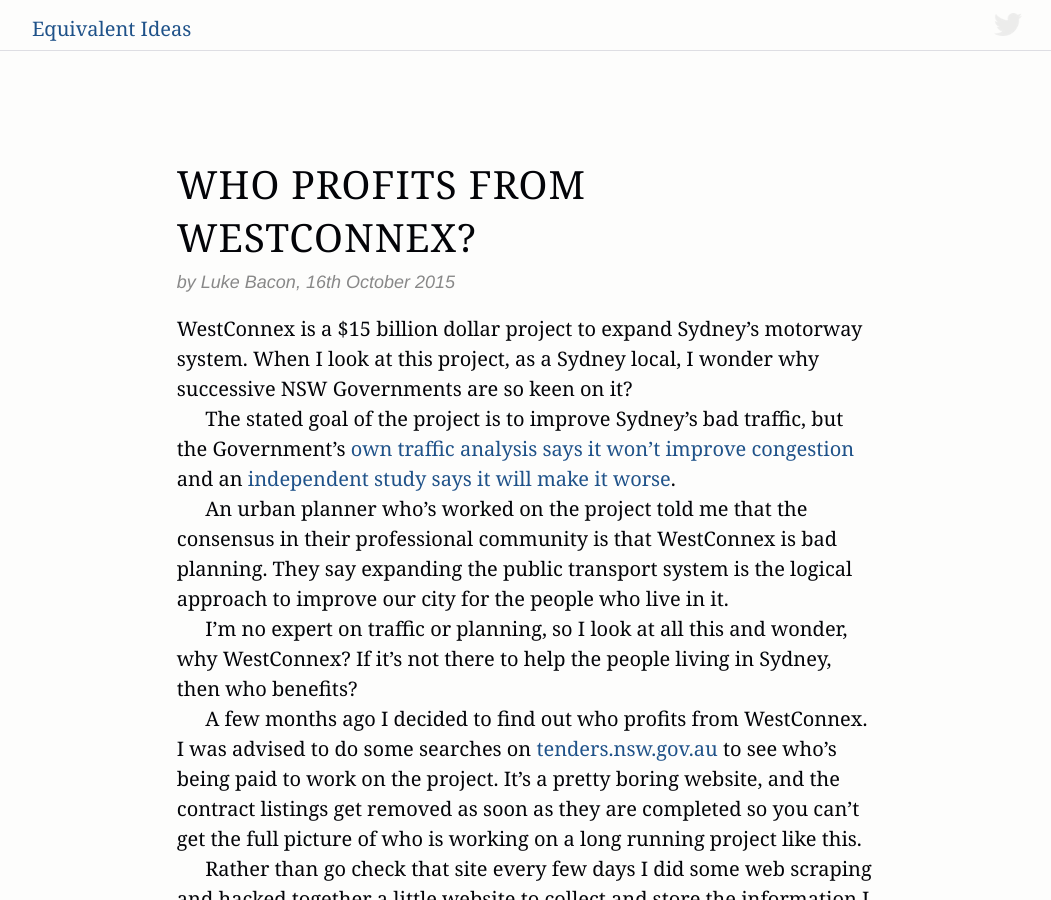
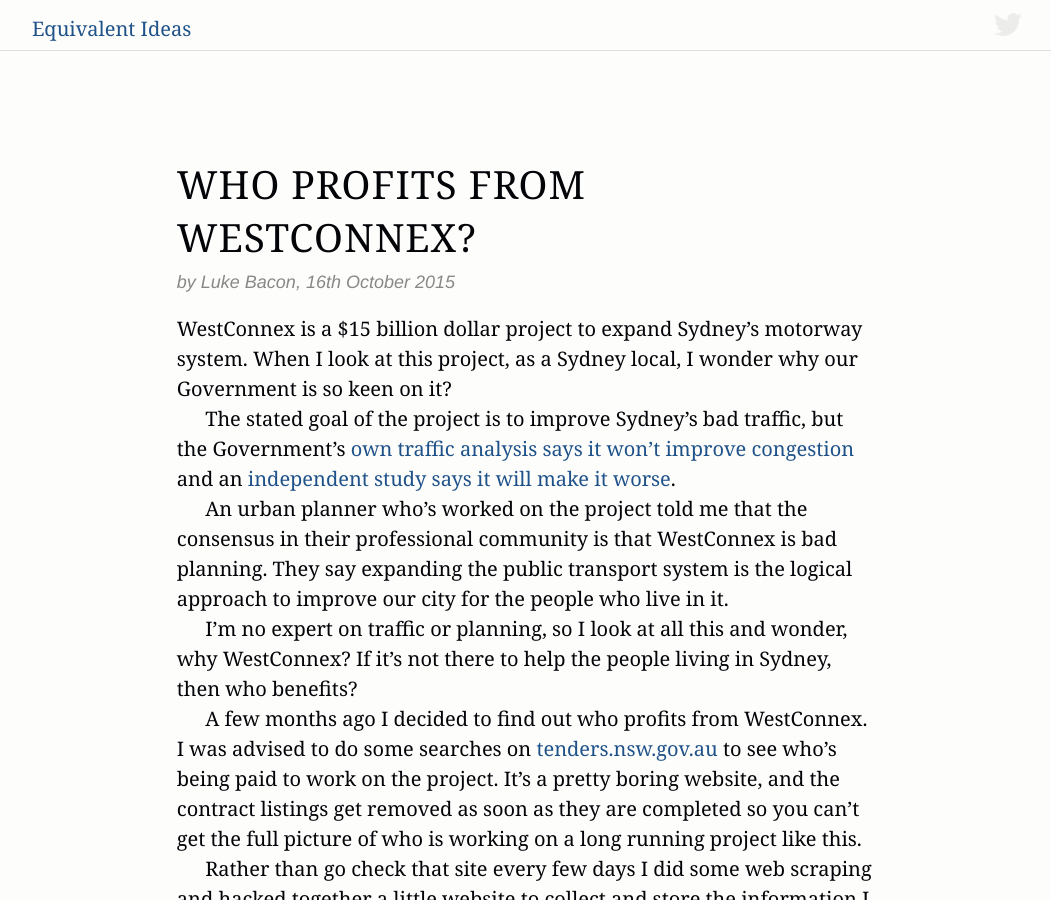
Before and after one commit to equivalentideas/home, a Jekyll site: the page built from _posts/2015-10-15-why-westconnex.markdown, in a window 1280 px wide and 900 px high. Shown: the whole window, without its empty margins (113-1164 px from the left). Built offline with Jekyll 4.4.1, drawn with Linux system fonts in a browser that asks for light colours; nearby versions of some CDN libraries; Markdown is read by kramdown in place of the engine named in the settings.

Commit message:
It's our government, they work for us

```diff
--- a/_posts/2015-10-15-why-westconnex.markdown
+++ b/_posts/2015-10-15-why-westconnex.markdown
@@ -8,7 +8,7 @@
 
 WestConnex is a $15 billion dollar project to expand Sydney’s motorway system.
 When I look at this project, as a Sydney local,
-I wonder why successive NSW Governments are so keen on it?
+I wonder why our Government is so keen on it?
 
 The stated goal of the project is
 to improve Sydney’s bad traffic,
```
